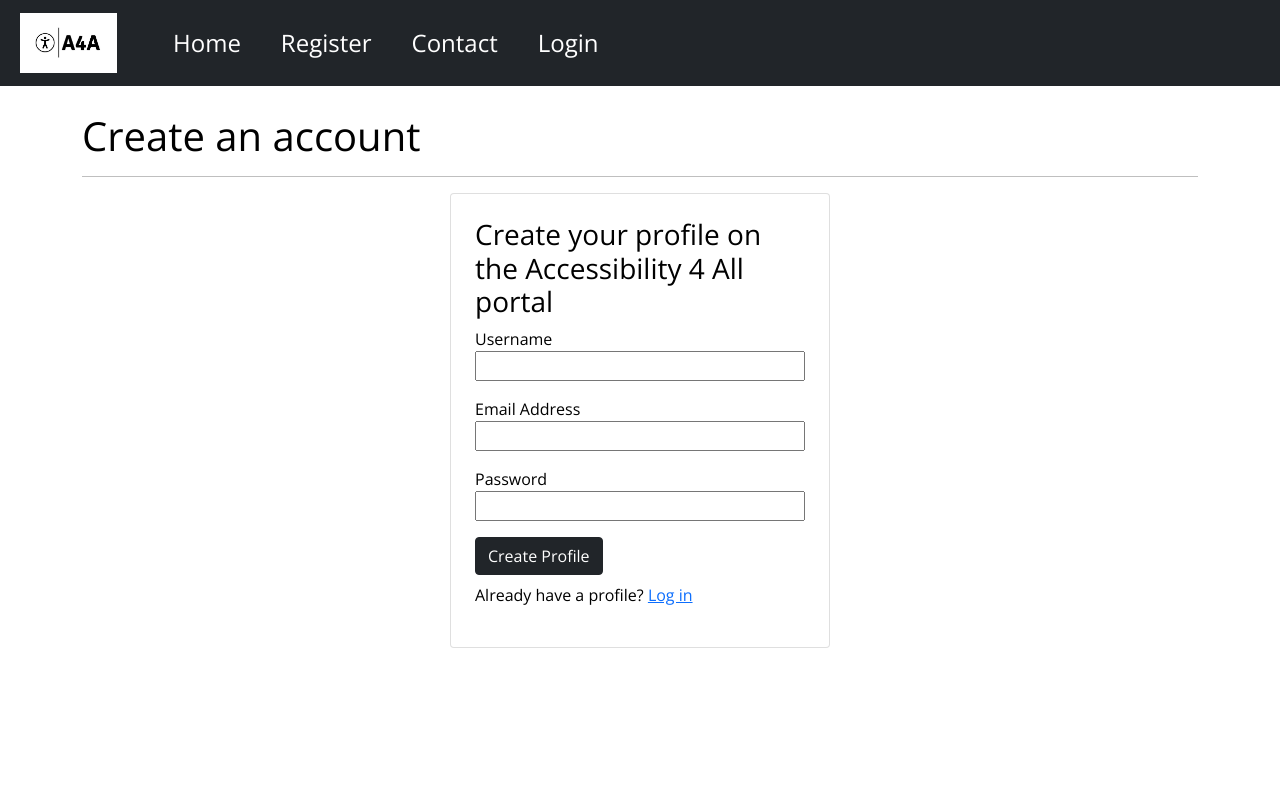
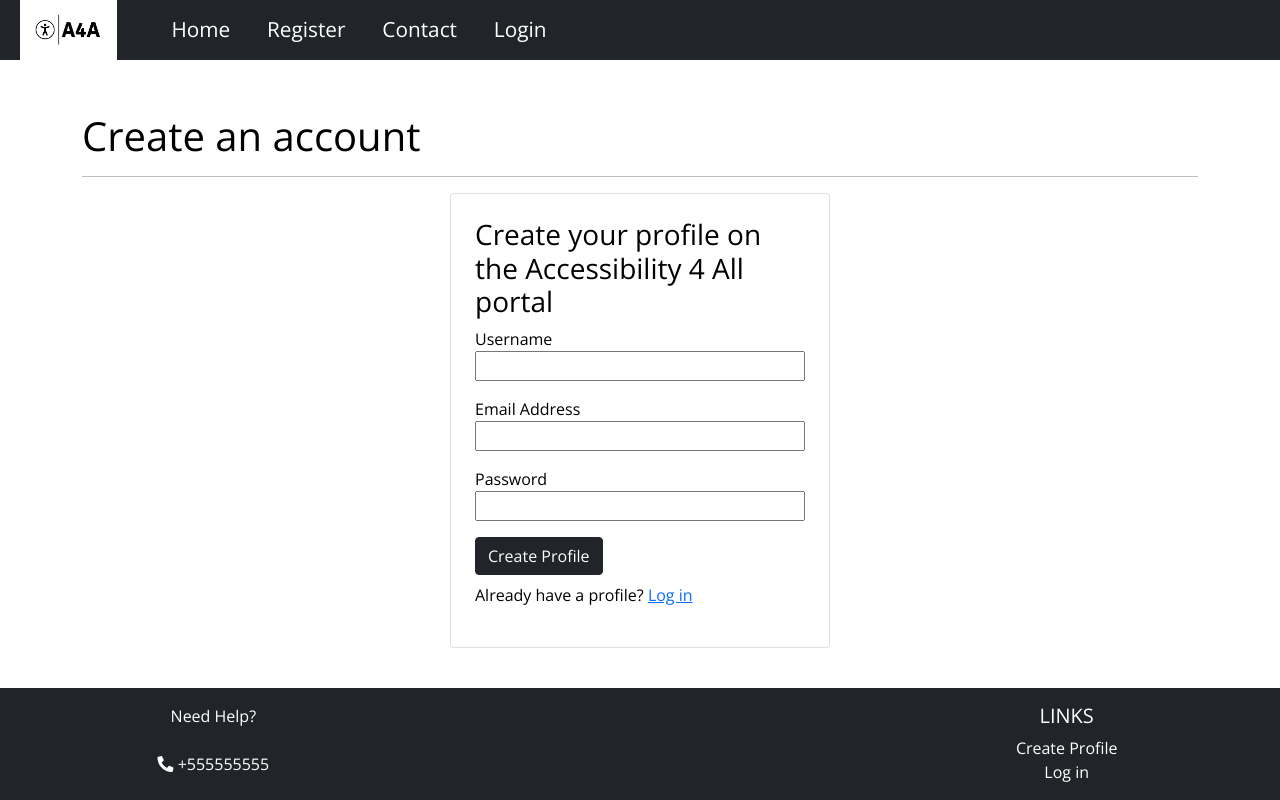
Before and after one commit to AideenM12/Trust-in-soda-hackathon, a Flask app: page /registration in a window 1280 px wide. Run offline with Flask 2, Linux system fonts and the light colour scheme; some libraries are stand-ins or nearby versions.

Commit message:
Stye navbar & add footer to login& registration page

```diff
--- a/static/css/style.css
+++ b/static/css/style.css
@@ -25,9 +25,13 @@ input:focus {
   }
 
 /*----- HEADER, NAVBAR -----*/
+.afa-navbar, .afa-navbar a {
+  padding: 0;
+}
+
 nav li {
   color: #ffffff;
-  font-size: 1.5rem;
+  font-size: 1.3rem;
 }
 nav a {
   color:rgba(256, 256, 256, 256) !important;
--- a/templates/contact.html
+++ b/templates/contact.html
@@ -58,7 +58,6 @@
       </div>
     </div>
   </div>
-
 {% endblock %}
 
 {% block scripts %}
--- a/templates/includes/footer.html
+++ b/templates/includes/footer.html
@@ -15,11 +15,6 @@
 
                 <ul class="list-unstyled mb-0">
                     <li>
-
-                        <a href="#"></a><a class="text-white" href="" target="_blank">
-                            Popular Links</a>
-                    </ligi>
-                    <li>
                         <a href="{{ url_for('registration') }}" class="text-white"></a><a href="{{ url_for('registration') }}" target="_blank">Create Profile</a>
                     </li>
                     <li>
--- a/templates/includes/main-nav.html
+++ b/templates/includes/main-nav.html
@@ -1,5 +1,5 @@
 <div class="container-fluid mb-5"></div>
-    <nav class="navbar navbar-expand-md navbar-dark fixed-top bg-dark">
+    <nav class="navbar afa-navbar navbar-expand-md navbar-dark fixed-top bg-dark">
         <a class="navbar-brand" href="{% if not session.user %} {{ url_for('index') }} {% else %}
         {{ url_for('profile', username=session['user']) }} {% endif %}"><img src="static/doc-images/logo.jpg" alt="logo"></a>
         <button class="navbar-toggler" data-bs-toggle="collapse" data-bs-target="#navbarCollapse"
--- a/templates/login.html
+++ b/templates/login.html
@@ -47,7 +47,7 @@
         </section>
     </main>
     <!--{_for('new_profile_page')}}-->
-
+    {% include 'includes/footer.html' %}
 {% endblock %}
 
 {% block scripts %}
--- a/templates/newprofile.html
+++ b/templates/newprofile.html
@@ -56,7 +56,7 @@
         </div>
     </section>
 </main>
-
+{% include 'includes/footer.html' %}
 {% endblock %}
 
 {% block scripts %}
```
